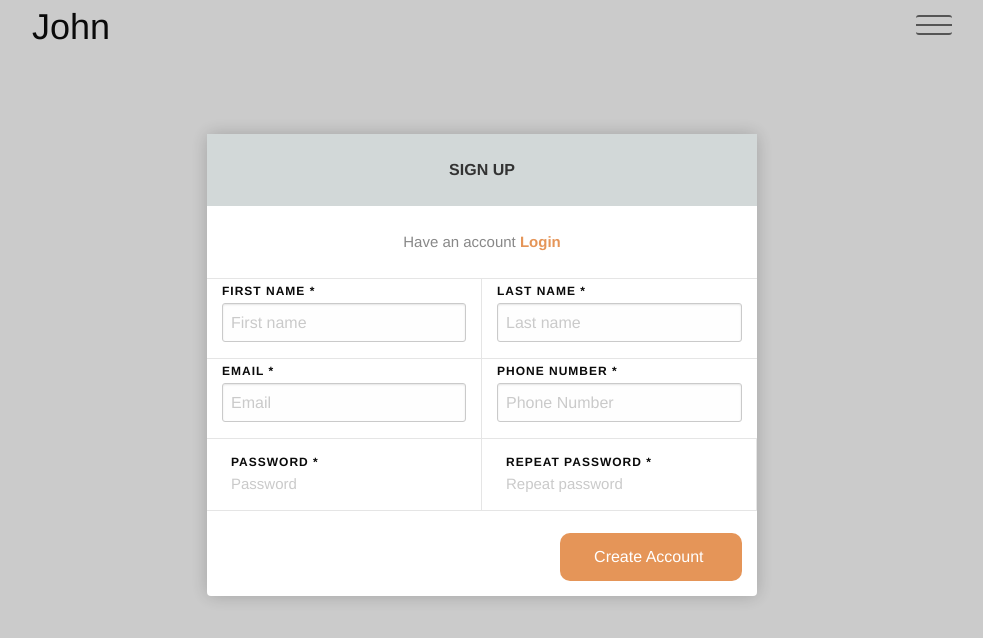
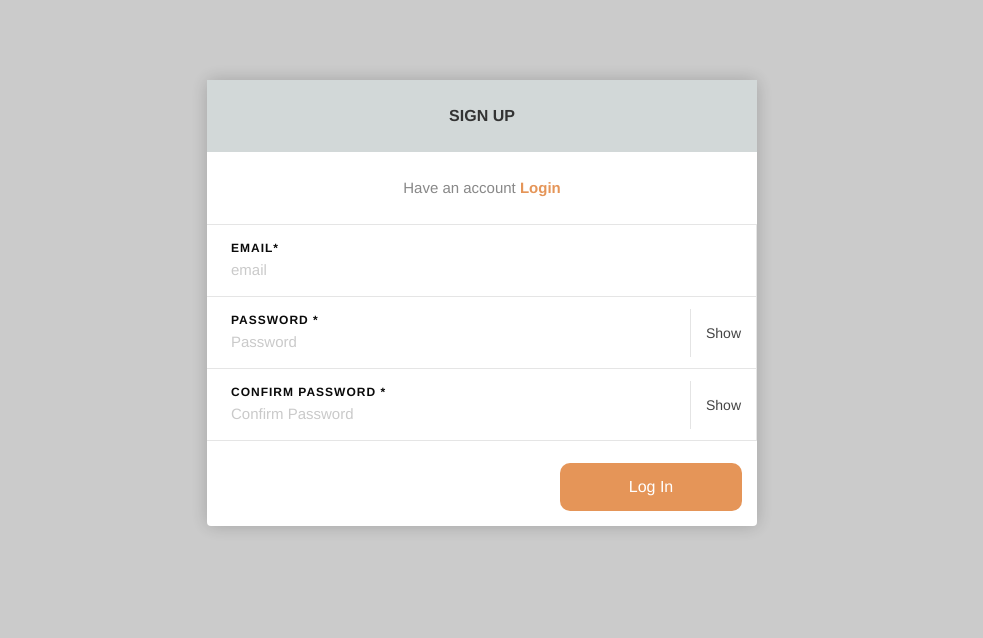
Before and after one commit to meshnesh/Cefri, a plain HTML site: page login/signup.html in a window 1280 px wide. Shown: the whole page, without its empty margins (158-1141 px from the left). Drawn offline with nearby package versions, Linux system fonts and the light colour scheme.

Commit message:
finished the UI forms for sign up

```diff
--- a/login/signup.html
+++ b/login/signup.html
@@ -8,7 +8,7 @@
     <meta name="google-signin-client_id" content="548275459786-43udq92592ta4asaosdjn24n4d0cllct.apps.googleusercontent.com">
 
 
-    <title>Bima/Sign-In</title>
+    <title>Cefri/Sign-In</title>
     <script src="http://ajax.googleapis.com/ajax/libs/jquery/1.11.0/jquery.min.js"></script>
 
 
@@ -36,36 +36,6 @@
 
 
     <div class="logmod">
-
-        <!--------NAVIGATION SECTION ------->
-        <div class="row up">
-            <div class="large-6 columns maina">
-                John
-            </div>
-            <div class="large-6 columns slide">
-                <nav>
-
-                    <div id="toggleBox" class="toggleBox toggleBox--right">
-                        <button id="mainNavigationToggle" class="mainNavigationToggle"><span>メインナビゲーション</span></button>
-                    </div>
-
-                    <ul id="mainNavigation" class="mainNavigation mainNavigation--right">
-                        <li><a href="../index.html">Home</a></li>
-                        <li><a href="../quote/index.html">Quote</a></li>
-                        <li><a href="login.html">login</a></li>
-                        <li><a href="../profile%20page/index.html">Profile</a></li>
-                        <ul class="ineer">
-                            <li><i class="fa fa-facebook fa-2x" aria-hidden="true"></i></li>
-                            <li><i class="fa fa-linkedin fa-2x" aria-hidden="true"></i></li>
-                            <li><i class="fa fa-twitter fa-2x" aria-hidden="true"></i></li>
-                            <li><i class="fa fa-instagram fa-2x" aria-hidden="true"></i></li>
-                        </ul>
-                    </ul>
-                </nav>
-            </div>
-        </div>
-        <!--END OF NAVIGATION-->
-
         <div class="logmod__wrapper">
             <div class="logmod__container">
                 <ul class="logmod__tabs">
@@ -78,72 +48,36 @@
                         </div>
                         <div class="logmod__form">
 
-                            <form accept-charset="utf-8" id="form" class="simform" method="post" action="/book" name="f1">
+                            <form accept-charset="utf-8" action="#" class="simform">
                                 <div class="sminputs">
-
-
-                                    <!-- name -->
-                                    <div class="row name">
-                                        <div class="medium-6 columns fname">
-                                            <label class="string optional" for="first-name">First Name *</label>
-                                            <input type="text" placeholder="First name" name="fname">
-                                            </label>
-                                        </div>
-                                        <div class="medium-6 columns lname">
-                                            <label class="string optional" for="last-name">Last Name *</label>
-                                            <input type="text" placeholder="Last name" name="lname">
-                                            </label>
-                                        </div>
-                                    </div>
-
-
-                                    <!-- email -->
-                                    <div class="row">
-                                        <div class="medium-6 columns email">
-                                            <label class="string optional" for="user-email">Email *</label>
-                                            <input type="email" placeholder="Email" name="email" id="email">
-                                            <span id="confirmMessage2" class="confirmMessage2"></span>
-                                            </label>
-                                        </div>
-                                        <div class="medium-6 columns pno">
-                                            <label class="string optional" for="Phone-number">Phone Number *</label>
-                                            <input type="number" maxlength="255" placeholder="Phone Number" name="phone">
-                                            </label>
-                                        </div>
+                                    <div class="input full">
+                                        <label class="string optional" for="user-name">Email*</label>
+                                        <input type="email" placeholder="email" name="email" id="email2">
                                     </div>
                                 </div>
-
-
-
                                 <div class="sminputs">
-                                    <div class="input string optional passwrd">
-                                        <label class="string optional" for="user-password">Password *</label>
-                                        <input class="string optional" maxlength="255" id="password" placeholder="Password" type="password" size="50" name="password" />
-                                    </div>
-                                    <div class="input string optional rptpasswrd">
-                                        <label class="string optional" for="user-password-repeat">Repeat password *</label>
-                                        <input class="string optional" maxlength="255" id="pass2" placeholder="Repeat password" type="password" size="50" name="password" onkeyup="checkPass(); return false;" />
-                                        <span id="confirmMessage" class="confirmMessage"></span>
+                                    <div class="input full">
+                                        <label class="string optional" for="user-pw">Password *</label>
+                                        <input placeholder="Password" type="password" name="password" />
+                                        <span class="hide-password">Show</span>
                                     </div>
                                 </div>
-
-
-                                <!-- button -->
-                                <div class=" simform__actions ">
+                                <div class="sminputs">
+                                    <div class="input full">
+                                        <label class="string optional" for="user-pw">Confirm Password *</label>
+                                        <input placeholder="Confirm Password" type="password" name="password" />
+                                        <span class="hide-password">Show</span>
+                                    </div>
+                                </div>
+                                <div class="simform__actions">
                                     <button>
-                                        <input class="sumbit " type="submit " value="Create Account " />
+                                        <input class="sumbit" type="button" id="btnGetResponse" value="Log In" onclick="" />
                                     </button>
 
-
-
+                                    <span id="confirmMessage3" class="confirmMessage3"></span>
                                 </div>
                             </form>
-
                         </div>
-
-
-
-
                     </div>
 
 
```
Also changed, not shown: login/login.html (+1 -30 lines).
